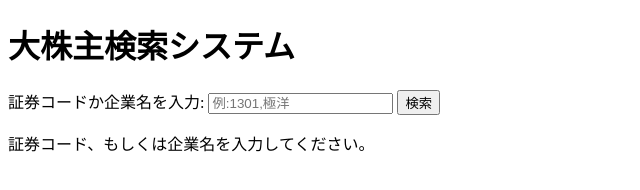
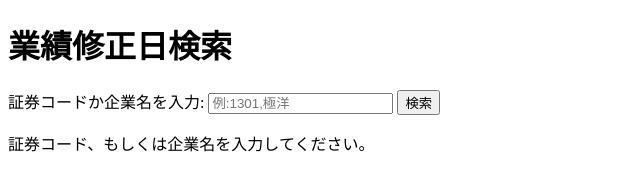
Before and after one commit to ueno2025/search_revise_date, a plain HTML site: page index.html in a window 1280 px wide. Shown: the whole page, without its empty margins (0-640 px from the left). Drawn offline with Linux system fonts and the light colour scheme.

Commit message:
Add files via upload

```diff
--- a/index.html
+++ b/index.html
@@ -3,11 +3,12 @@
 <head>
     <meta charset="UTF-8">
     <meta name="viewport" content="width=device-width, initial-scale=1.0">
-    <title>大株主検索ツール</title>
+    <title>業績修正日検索ツール</title>
     <link rel="stylesheet" href="./css/style.css">
+
 </head>
 <body>
-    <h1>大株主検索システム</h1>
+    <h1>業績修正日検索</h1>
 
     <form method="GET">
         <label for="code_input">証券コードか企業名を入力:</label>
@@ -19,6 +20,5 @@
     <div id="result"></div>
 
     <script type="module" src="./js/main.js"></script>
-
 </body>
 </html>
```
